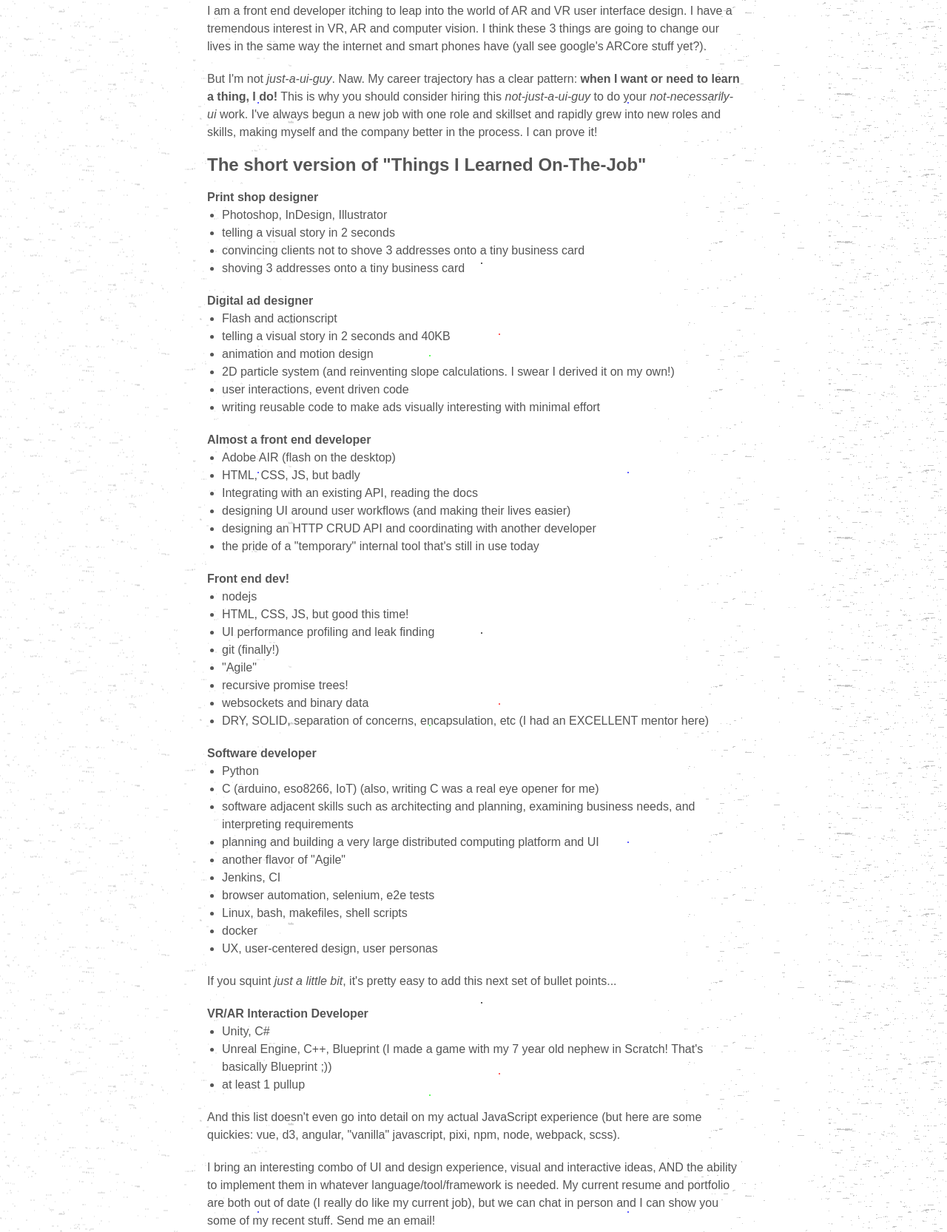
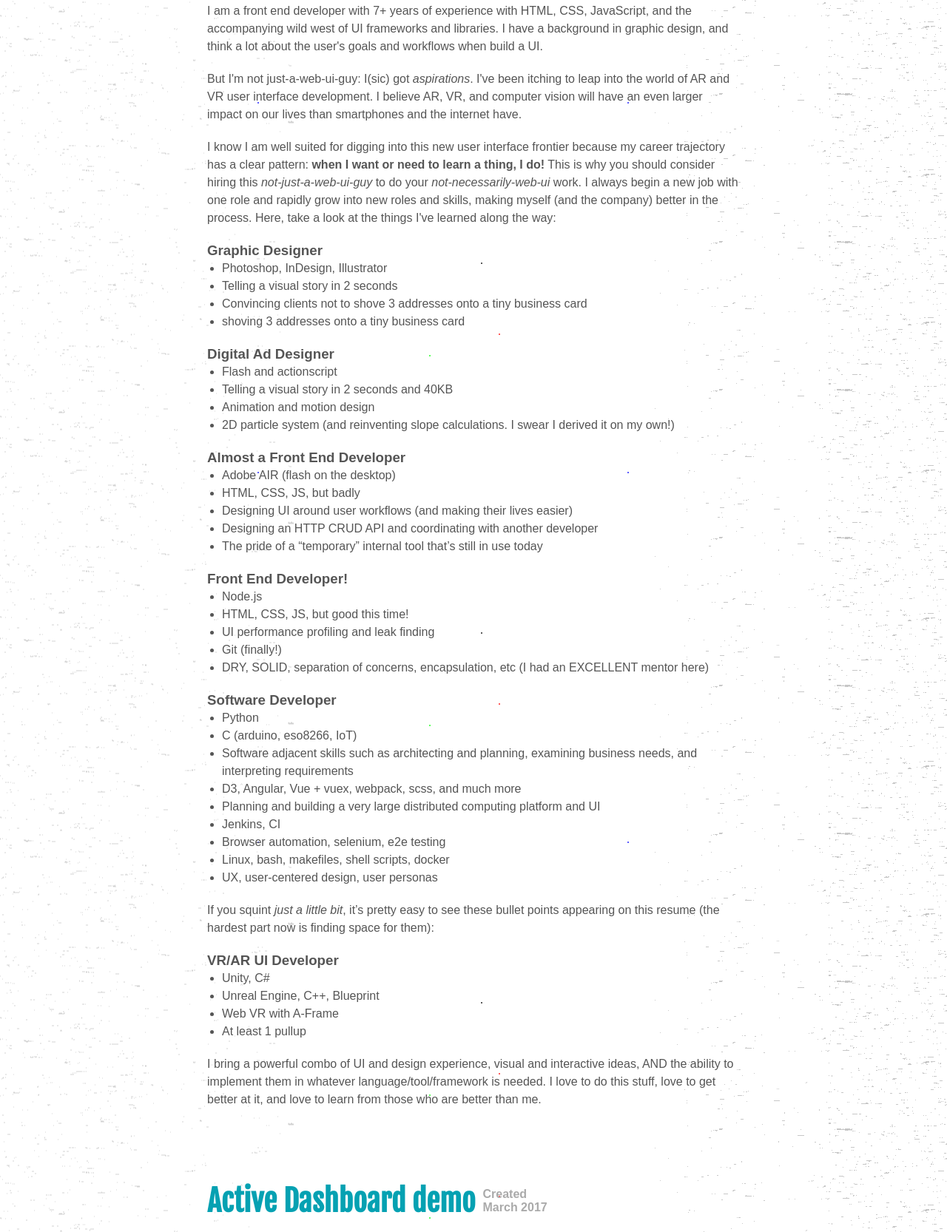
Before and after one commit to rDr4g0n/rDr4g0n.github.io, a plain HTML site: page index.html in a window 1280 px wide. Shown: the part 707-2373 px from the top of the page at 74% size. Drawn offline with Linux system fonts and the light colour scheme; a script that the page names is missing.

Commit message:
update ghpages

```diff
--- a/index.html
+++ b/index.html
@@ -23,7 +23,7 @@
                     <i class="fa fa-envelope"></i>
                     <span class="title">superfineweb@gmail.com</span>
                 </a><br>
-                <a href="John_Matos-8-16-16-v1.pdf" target="_blank" style="transform: rotate(5deg);">
+                <a href="John_Matos-9-5-17-v2.pdf" target="_blank" style="transform: rotate(5deg);">
                     <i class="fa fa-download"></i>
                     <span class="title">Resume (pdf)</span>
                 </a><br>
@@ -49,67 +49,60 @@
                     </div>
                 </div>
                 <div class="item-content">
-                    <p>I am a front end developer itching to leap into the world of AR and VR user interface design. I have a tremendous interest in VR, AR and computer vision. I think these 3 things are going to change our lives in the same way the internet and smart phones have (yall see google's ARCore stuff yet?).</p>
-<p>But I'm not <em>just-a-ui-guy</em>. Naw. My career trajectory has a clear pattern: <strong>when I want or need to learn a thing, I do!</strong> This is why you should consider hiring this <em>not-just-a-ui-guy</em> to do your <em>not-necessarily-ui</em> work. I've always begun a new job with one role and skillset and rapidly grew into new roles and skills, making myself and the company better in the process. I can prove it!  </p>
-<h2 id="theshortversionofthingsilearnedonthejob">The short version of "Things I Learned On-The-Job"</h2>
-<h4 id="printshopdesigner">Print shop designer</h4>
+                    <p>I am a front end developer with 7+ years of experience with HTML, CSS, JavaScript, and the accompanying wild west of UI frameworks and libraries. I have a background in graphic design, and think a lot about the user's goals and workflows when build a UI. </p>
+<p>But I'm not just-a-web-ui-guy: I(sic) got <em>aspirations</em>. I've been itching to leap into the world of AR and VR user interface development. I believe AR, VR, and computer vision will have an even larger impact on our lives than smartphones and the internet have.</p>
+<p>I know I am well suited for digging into this new user interface frontier because my career trajectory has a clear pattern: <strong>when I want or need to learn a thing, I do!</strong> This is why you should consider hiring this <em>not-just-a-web-ui-guy</em> to do your <em>not-necessarily-web-ui</em> work. I always begin a new job with one role and rapidly grow into new roles and skills, making myself (and the company) better in the process. Here, take a look at the things I've learned along the way:  </p>
+<h3 id="graphicdesigner">Graphic Designer</h3>
 <ul>
 <li>Photoshop, InDesign, Illustrator</li>
-<li>telling a visual story in 2 seconds</li>
-<li>convincing clients not to shove 3 addresses onto a tiny business card</li>
+<li>Telling a visual story in 2 seconds</li>
+<li>Convincing clients not to shove 3 addresses onto a tiny business card</li>
 <li>shoving 3 addresses onto a tiny business card</li>
 </ul>
-<h4 id="digitaladdesigner">Digital ad designer</h4>
+<h3 id="digitaladdesigner">Digital Ad Designer</h3>
 <ul>
 <li>Flash and actionscript</li>
-<li>telling a visual story in 2 seconds and 40KB</li>
-<li>animation and motion design</li>
+<li>Telling a visual story in 2 seconds and 40KB</li>
+<li>Animation and motion design</li>
 <li>2D particle system (and reinventing slope calculations. I swear I derived it on my own!)</li>
-<li>user interactions, event driven code</li>
-<li>writing reusable code to make ads visually interesting with minimal effort</li>
 </ul>
-<h4 id="almostafrontenddeveloper">Almost a front end developer</h4>
+<h3 id="almostafrontenddeveloper">Almost a Front End Developer</h3>
 <ul>
 <li>Adobe AIR (flash on the desktop)</li>
 <li>HTML, CSS, JS, but badly</li>
-<li>Integrating with an existing API, reading the docs</li>
-<li>designing UI around user workflows (and making their lives easier)</li>
-<li>designing an HTTP CRUD API and coordinating with another developer</li>
-<li>the pride of a "temporary" internal tool that's still in use today</li>
+<li>Designing UI around user workflows (and making their lives easier)</li>
+<li>Designing an HTTP CRUD API and coordinating with another developer</li>
+<li>The pride of a “temporary” internal tool that’s still in use today</li>
 </ul>
-<h4 id="frontenddev">Front end dev!</h4>
+<h3 id="frontenddeveloper">Front End Developer!</h3>
 <ul>
-<li>nodejs</li>
+<li>Node.js</li>
 <li>HTML, CSS, JS, but good this time!</li>
 <li>UI performance profiling and leak finding</li>
-<li>git (finally!)</li>
-<li>"Agile"</li>
-<li>recursive promise trees!</li>
-<li>websockets and binary data</li>
+<li>Git (finally!)</li>
 <li>DRY, SOLID, separation of concerns, encapsulation, etc (I had an EXCELLENT mentor here)</li>
 </ul>
-<h4 id="softwaredeveloper">Software developer</h4>
+<h3 id="softwaredeveloper">Software Developer</h3>
 <ul>
 <li>Python</li>
-<li>C (arduino, eso8266, IoT) (also, writing C was a real eye opener for me)</li>
-<li>software adjacent skills such as architecting and planning, examining business needs, and interpreting requirements</li>
-<li>planning and building a very large distributed computing platform and UI</li>
-<li>another flavor of "Agile"</li>
+<li>C (arduino, eso8266, IoT)</li>
+<li>Software adjacent skills such as architecting and planning, examining business needs, and interpreting requirements</li>
+<li>D3, Angular, Vue + vuex, webpack, scss, and much more</li>
+<li>Planning and building a very large distributed computing platform and UI</li>
 <li>Jenkins, CI</li>
-<li>browser automation, selenium, e2e tests</li>
-<li>Linux, bash, makefiles, shell scripts</li>
-<li>docker</li>
+<li>Browser automation, selenium, e2e testing</li>
+<li>Linux, bash, makefiles, shell scripts, docker</li>
 <li>UX, user-centered design, user personas</li>
 </ul>
-<p>If you squint <em>just a little bit</em>, it's pretty easy to add this next set of bullet points...</p>
-<h4 id="vrarinteractiondeveloper">VR/AR Interaction Developer</h4>
+<p>If you squint <em>just a little bit</em>, it’s pretty easy to see these bullet points appearing on this resume (the hardest part now is finding space for them):</p>
+<h3 id="vraruideveloper">VR/AR UI Developer</h3>
 <ul>
 <li>Unity, C#</li>
-<li>Unreal Engine, C++, Blueprint (I made a game with my 7 year old nephew in Scratch! That's basically Blueprint ;))</li>
-<li>at least 1 pullup  </li>
+<li>Unreal Engine, C++, Blueprint</li>
+<li>Web VR with A-Frame</li>
+<li>At least 1 pullup</li>
 </ul>
-<p>And this list doesn't even go into detail on my actual JavaScript experience (but here are some quickies: vue, d3, angular, "vanilla" javascript, pixi, npm, node, webpack, scss).  </p>
-<p>I bring an interesting combo of UI and design experience, visual and interactive ideas, AND the ability to implement them in whatever language/tool/framework is needed. My current resume and portfolio are both out of date (I really do like my current job), but we can chat in person and I can show you some of my recent stuff. Send me an email!</p>
+<p>I bring a powerful combo of UI and design experience, visual and interactive ideas, AND the ability to implement them in whatever language/tool/framework is needed. I love to do this stuff, love to get better at it, and love to learn from those who are better than me.</p>
                 </div>
             </div>
         </div>
@@ -495,15 +488,15 @@
 
             <nav class="main-nav">
 
-        <a href="#intro" class="nav-item rando-2">
+        <a href="#intro" class="nav-item rando-3">
             <div class="item-title">Hi, I'm John!</div>
         </a>
 
-        <a href="#activedash" class="nav-item rando-1">
+        <a href="#activedash" class="nav-item rando-0">
             <div class="item-title">Active Dashboard demo</div>
         </a>
 
-        <a href="#phoxlights" class="nav-item rando-3">
+        <a href="#phoxlights" class="nav-item rando-0">
             <div class="item-title">Phoxlights</div>
         </a>
 
@@ -519,11 +512,11 @@
             <div class="item-title">SFNinja</div>
         </a>
 
-        <a href="#motiondesign" class="nav-item rando-1">
+        <a href="#motiondesign" class="nav-item rando-0">
             <div class="item-title">Motion Design</div>
         </a>
 
-        <a href="#design" class="nav-item rando-2">
+        <a href="#design" class="nav-item rando-1">
             <div class="item-title">Design</div>
         </a>
 
```
Also changed, not shown: 2 other files.
